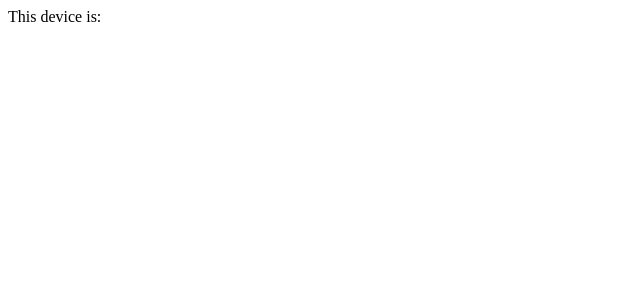
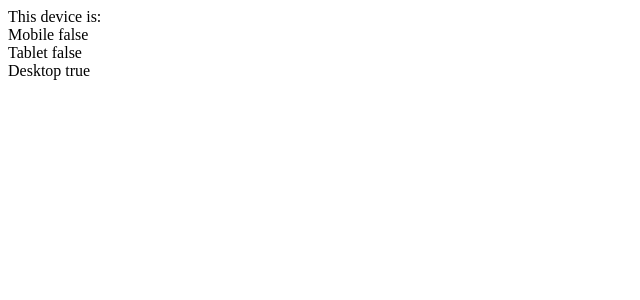
Before and after one commit to pobch/use-detect-device, a React (Create React App) app: page / in a window 1280 px wide. Shown: the top 300 px of the page, without its empty margins (0-640 px from the left). Built offline with nearby package versions, Linux system fonts and the light colour scheme.

Commit message:
working on hook

```diff
--- a/src/App.js
+++ b/src/App.js
@@ -1,7 +1,16 @@
 import React from 'react'
+import useDetectDevice from './useDetectDevice'
 
 const App = () => {
-  return <div>This device is: </div>
+  const { isMobile, isTablet, isDesktop } = useDetectDevice()
+  return (
+    <div>
+      <div>This device is:</div>
+      <div>Mobile {isMobile.toString()}</div>
+      <div>Tablet {isTablet.toString()}</div>
+      <div>Desktop {isDesktop.toString()}</div>
+    </div>
+  )
 }
 
 export default App
--- a/useDetectDevice.js
+++ b/src/useDetectDevice.js
@@ -1,6 +1,10 @@
 import { useState, useEffect } from 'react'
 import { DEVICE_MINWIDTH } from './deviceWidth'
 
+/**
+ * Detect whether the device is mobile, tablet or desktop according to screen width
+ * @returns {{ isMobile: boolean, isTablet: boolean, isDesktop: boolean }}
+ */
 const useDetectDevice = () => {
   const [device, setDevice] = useState({
     isMobile: window.innerWidth < DEVICE_MINWIDTH.TABLET,
```
Also changed, not shown: src/deviceWidth.js (renamed from deviceWidth.js).
